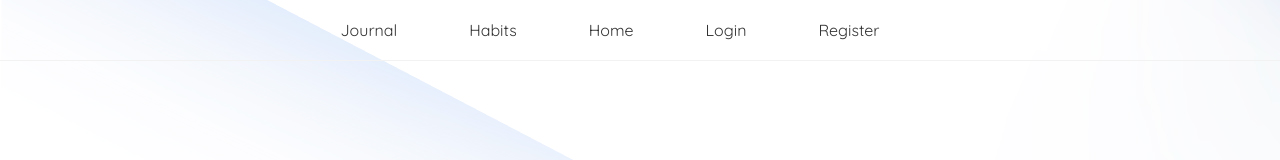
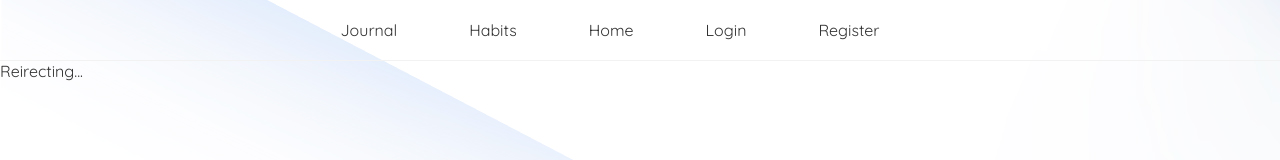
Before and after one commit to MohamedElshazly/habits-client, a React (Create React App) app: page /logout in a window 1280 px wide. Shown: the top 160 px of the page. Built offline with nearby package versions, Linux system fonts and the light colour scheme; no server answers.

Commit message:
trying to fix logout issue

```diff
--- a/src/Logout.js
+++ b/src/Logout.js
@@ -14,7 +14,7 @@ export default function Logout() {
     })
     return (
         <div>
-
+            Reirecting...
         </div>
     )
 }
```
Also changed, not shown: 1 other file (tests, documents, lock files or other folders).
